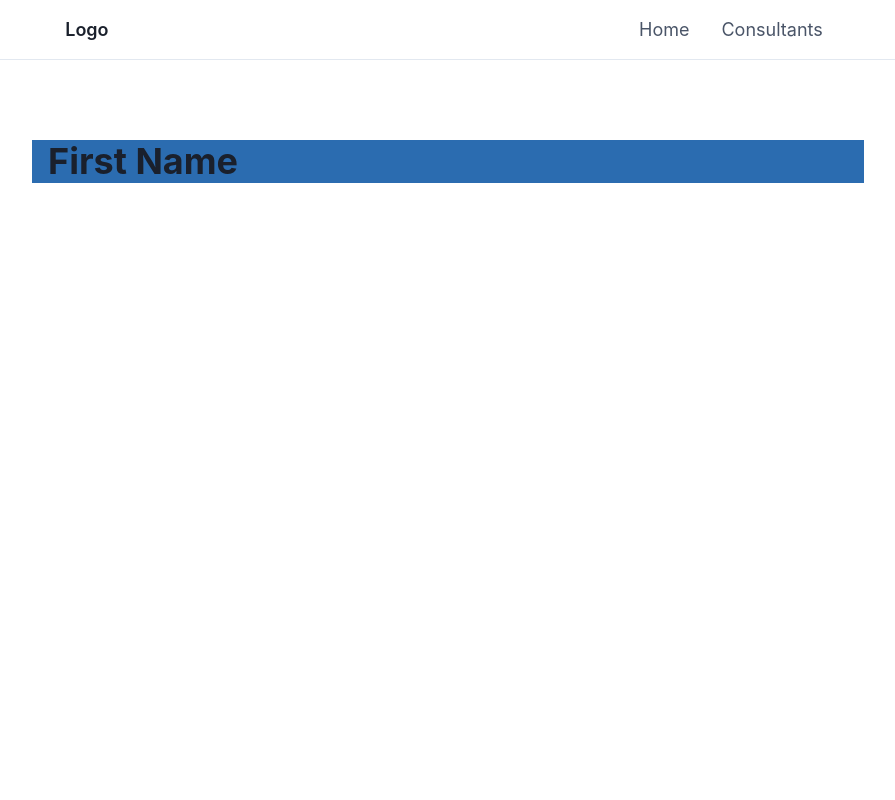
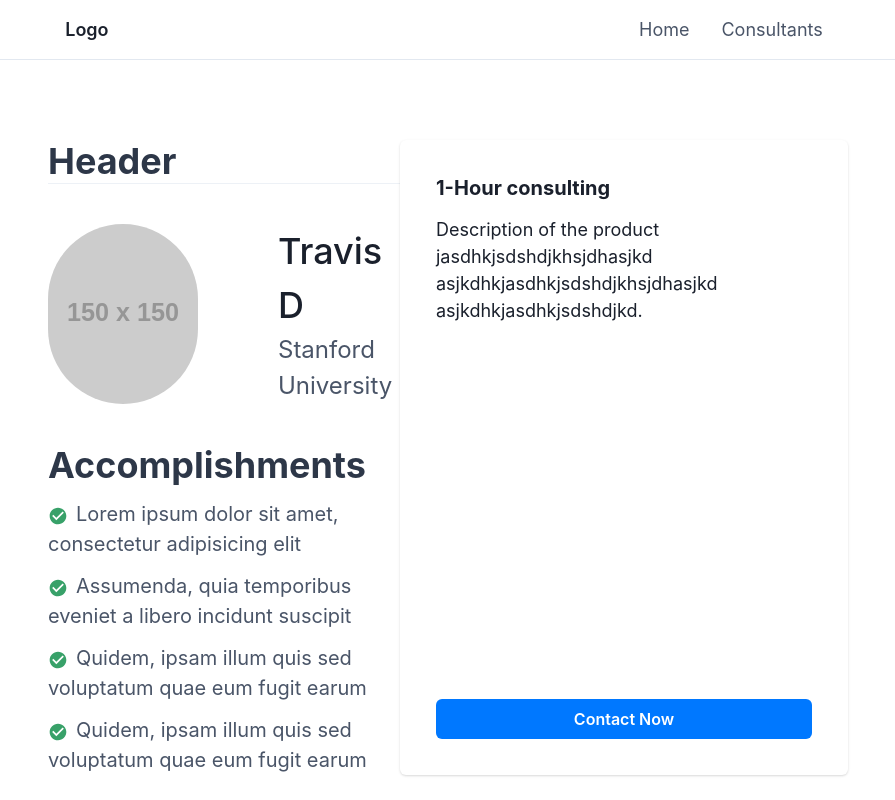
Before and after one commit to stephen-ics/consult-hub, a React (Create React App) app: page /consultants/1 in a window 1280 px wide. Shown: the whole page, without its empty margins (192-1087 px from the left). Built offline with nearby package versions, Linux system fonts and the light colour scheme.

Commit message:
added consultants detail

```diff
--- a/src/components/Profile.js
+++ b/src/components/Profile.js
@@ -1,21 +1,21 @@
 import { AspectRatio, Box, Card, CardBody, CardFooter, Heading, Image, Text, VStack } from '@chakra-ui/react';
 import React from 'react';
 
-const Profile = () => {
+const Profile = ({ id }) => {
   return (
-    <Card maxW="sm" borderRadius="lg" overflow="hidden" color='gray.800'>
+    <Card maxW="sm" borderRadius="lg" overflow="hidden" color='gray.800' as={'a'} href={`/consultants/${id}`}>
       <AspectRatio ratio={4 / 3}>
         <Image src="https://via.placeholder.com/150" alt="Profile Picture" objectFit="cover" />
       </AspectRatio>
-      <Box p={2}>
+      <Box p={1}>
         <CardBody>
           <VStack align="stretch">
-            <Heading size="lg">Stephen Ni</Heading>
-            <Text fontSize="lg">This is a sample description ahahah</Text>
+            <Text fontSize="3xl" fontWeight={500} color='gray.700' my={-2}>Stephen Ni</Text>
+            <Text fontSize="lg" color='gray.600' mb={-2}>This is a sample description ahahah</Text>
           </VStack>
         </CardBody>
         <CardFooter pt='0' pb='2'>
-          <Text fontSize="3xl" fontWeight="bold">From $5</Text>
+          <Text fontSize="3xl" fontWeight="500" color='gray.700'>From $5</Text>
         </CardFooter>
       </Box>
     </Card>
--- a/src/pages/ConsultantDetail.js
+++ b/src/pages/ConsultantDetail.js
@@ -1,13 +1,58 @@
-import { Box, Container, Heading, Spacer } from '@chakra-ui/react';
+import { Box, Button, Card, CardHeader, CardBody, CardFooter, Container, Divider, Flex, Heading, Image, List, ListItem, ListIcon, Spacer, Text } from '@chakra-ui/react';
 import React from 'react'
 import { useParams, useNavigate } from 'react-router-dom'
+import { MdCheckCircle } from 'react-icons/md';
 
 const ConsultantDetail = () => {
     const { id }  = useParams();
   return (
-    <Container maxW='65%' bg='blue.600'>
-      <Heading mt={{base: 16, md: 20}}>First Name</Heading>
+    <Container maxW='65%'>
+      <Flex justifyContent={'space-around'} mt={{base: 16, md: 20}}>
+        <Box>
+          <Heading color='gray.700'>Header</Heading>
+          <Divider mb={10} orientation='horizontal' />
+          <Flex>
+            <Image src="https://via.placeholder.com/150" alt="Profile Picture" objectFit="cover" borderRadius={'full'}/>
+            <Flex direction={'column'} ml={20}>
+              <Text fontWeight={500} fontSize={'4xl'} color='gray.800'> Travis D </Text>
+              <Text color='gray.600' fontSize={'2xl'}>Stanford University</Text>
+            </Flex>
+          </Flex>
+          <Heading mt={10} color='gray.700'>Accomplishments</Heading>
+          <List spacing={3} fontSize='xl' color='gray.600' mt={3}>
+            <ListItem>
+              <ListIcon as={MdCheckCircle} color='green.500' />
+              Lorem ipsum dolor sit amet, consectetur adipisicing elit
+            </ListItem>
+            <ListItem>
+              <ListIcon as={MdCheckCircle} color='green.500' />
+              Assumenda, quia temporibus eveniet a libero incidunt suscipit
+            </ListItem>
+            <ListItem>
+              <ListIcon as={MdCheckCircle} color='green.500' />
+              Quidem, ipsam illum quis sed voluptatum quae eum fugit earum
+            </ListItem>
+            {/* You can also use custom icons from react-icons */}
+            <ListItem>
+              <ListIcon as={MdCheckCircle} color='green.500' />
+              Quidem, ipsam illum quis sed voluptatum quae eum fugit earum
+            </ListItem>
+          </List>
+        </Box>
+        <Card maxW='md' p='4'>
+          <CardHeader>
+          <Heading size='md' mb={-20}>1-Hour consulting</Heading>
+          </CardHeader>
+          <CardBody>
+            <Text fontSize={'lg'}>Description of the product jasdhkjsdshdjkhsjdhasjkd asjkdhkjasdhkjsdshdjkhsjdhasjkd asjkdhkjasdhkjsdshdjkd.</Text>
+          </CardBody>
+          <CardFooter>
+            <Button w='100%' colorScheme='messenger'>Contact Now</Button>
+          </CardFooter>
+      </Card>
+      </Flex>
     </Container>
+
   )
 }
 
--- a/src/pages/Consultants.js
+++ b/src/pages/Consultants.js
@@ -9,15 +9,12 @@ const Consultants = () => {
         <Heading mb='7' textAlign={{base: 'center', md: 'left'}} color='gray.800' fontSize={{base: '3xl', md:'4xl'}}>Recommendations</Heading>
         <Divider orientation='horizontal' />
         <SimpleGrid columns={[1, 2, 4, 5]} gap={6} minChildWidth={{base: '300px', md: '400'}} my={6}>
-          <Profile />
-          <Profile />
-          <Profile />
-          <Profile />
-          <Profile />
-          <Profile />
-          <Profile />
-          <Profile />
-          <Profile />
+          <Profile id={1}/>
+          <Profile id={2}/>
+          <Profile id={3}/>
+          <Profile id={4}/>
+          <Profile id={5}/>
+          <Profile id={6}/>
         </SimpleGrid>
       </Container>
     </Flex>
--- a/src/pages/Landing.js
+++ b/src/pages/Landing.js
@@ -10,7 +10,7 @@ const Landing = () => {
             <Flex direction={'column'}>
               <Heading fontSize={'8xl'}>ConsultHub</Heading>
               <Text fontSize={'4xl'} mb={'10'} color='gray.600'>Small Description</Text>
-              <Button minH={16}>Get Started</Button>
+              <Button as={'a'} href={'/consultants'} minH={16}>Get Started</Button>
             </Flex>
           </Box>
           <Box>
```
